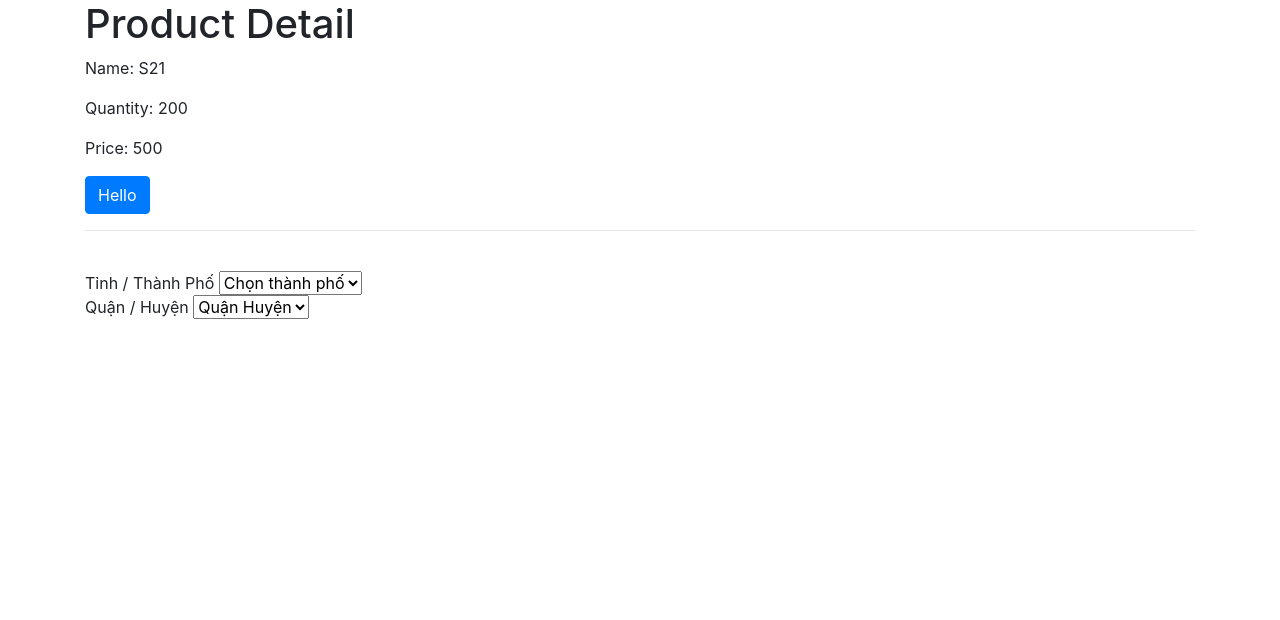
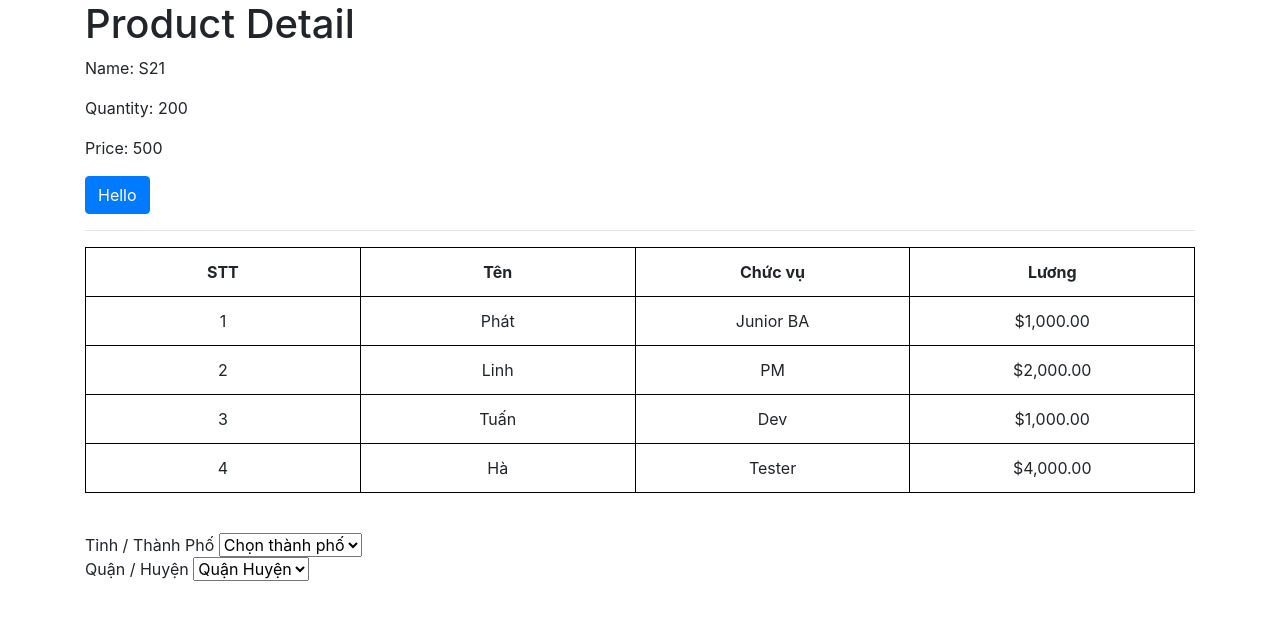
Before and after one commit to AkiraPhat18/Angular, an Angular app in the folder Angular2021/hello-angular/: page / in a window 1280 px wide. Shown: the top 620 px of the page. Built offline with nearby package versions, Linux system fonts and the light colour scheme.

Commit message:
new commit

```diff
--- a/Angular2021/hello-angular/src/app/app.component.html
+++ b/Angular2021/hello-angular/src/app/app.component.html
@@ -13,8 +13,8 @@
       <br>
       <hr>
       <!--vd về *ngFor -->
-    <!-- <table class="table"> -->
-    <!-- <tr>
+      <table class="table">
+        <tr>
           <th>STT</th>
           <th>Tên</th>
           <th>Chức vụ</th>
@@ -25,15 +25,15 @@
           <td>{{ person.name_employee }}</td>
           <td>{{ person.position }}</td>
           <td>{{ person.salary | currency:'USD':'symbol':'1.2-2'}}</td>
-      </tr> -->
+        </tr>
 
         <!--Sử dụng currency để quy đổi giá trị tiền tệ-->
         <!-- UpperCasePipe: Chuyển đổi văn bản thành tất cả các chữ hoa.
       LowerCasePipe: Chuyển đổi văn bản thành tất cả các chữ thường. -->
-      <!-- </table> -->
+      </table>
       <br>
       Tỉnh / Thành Phố
-      <select id="cities" (change) ="changeCity($event)">
+      <select id="cities" (change)="changeCity($event)">
         <option *ngFor="let data of vietNamData" value=" {{data.city }}">
           {{ data.city}}
         </option>
--- a/Angular2021/hello-angular/src/app/app.component.ts
+++ b/Angular2021/hello-angular/src/app/app.component.ts
@@ -14,12 +14,12 @@ export class AppComponent implements OnInit {
     price: 500
   }
 
-// public persons =  [
-//     {name_employee: 'Phát', position: 'Junior BA', salary: 1000},
-//     {name_employee: 'Linh', position: 'PM', salary: 2000},
-//     {name_employee: 'Tuấn', position: 'Dev', salary: 1000},
-//     {name_employee: 'Hà', position: 'Tester', salary: 4000}
-// ];
+public persons =  [
+    {name_employee: 'Phát', position: 'Junior BA', salary: 1000},
+    {name_employee: 'Linh', position: 'PM', salary: 2000},
+    {name_employee: 'Tuấn', position: 'Dev', salary: 1000},
+    {name_employee: 'Hà', position: 'Tester', salary: 4000}
+];
 public districts: string[] = ['Quận Huyện'];
 
 public vietNamData =  [
@@ -71,7 +71,7 @@ public vietNamData =  [
   public ngOnInit(): void {
     //Called after the constructor, initializing input properties, and the first call to ngOnChanges.
     //Add 'implements OnInit' to the class.
-    //console.log('Nhân viên =',this.persons);
+    console.log('Nhân viên =',this.persons);
     console.log('Thành phố = ',this.vietNamData);
   }
 
```
Lines whose indentation alone changed are shown as unchanged.
